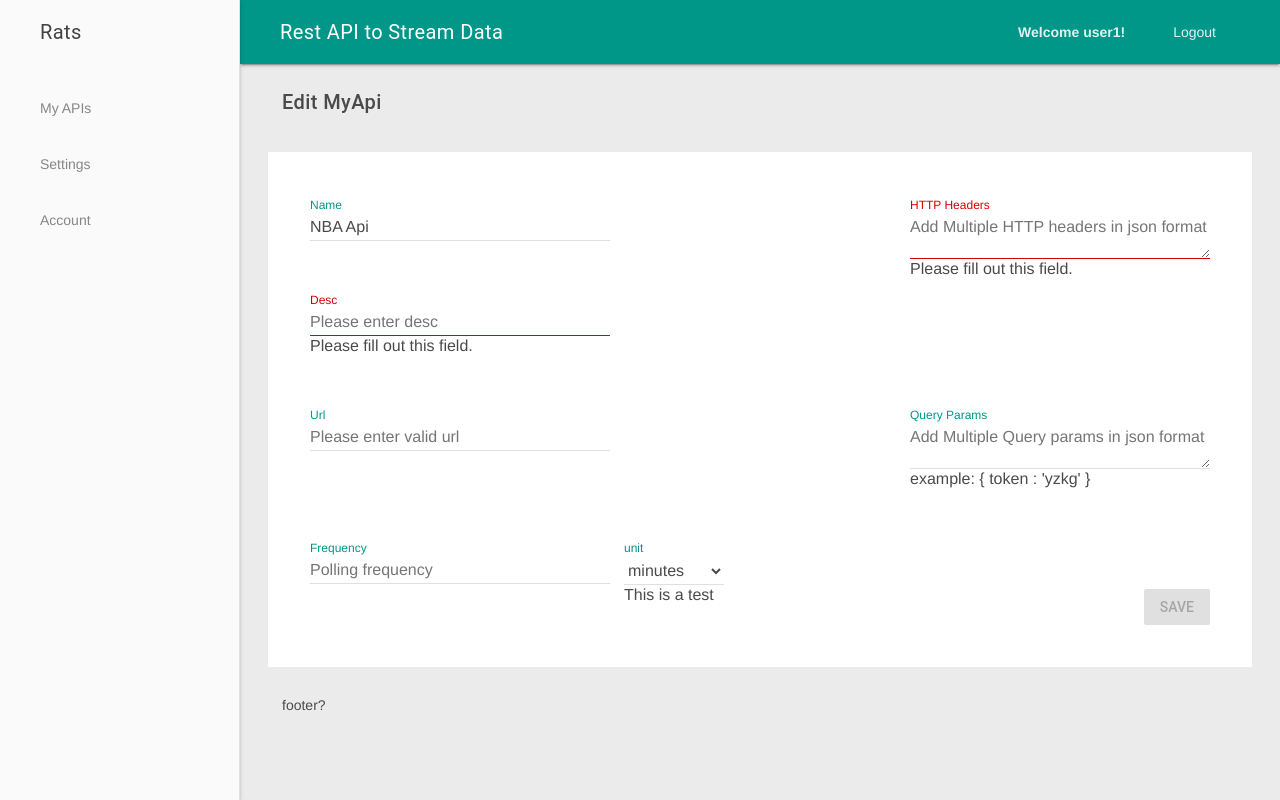
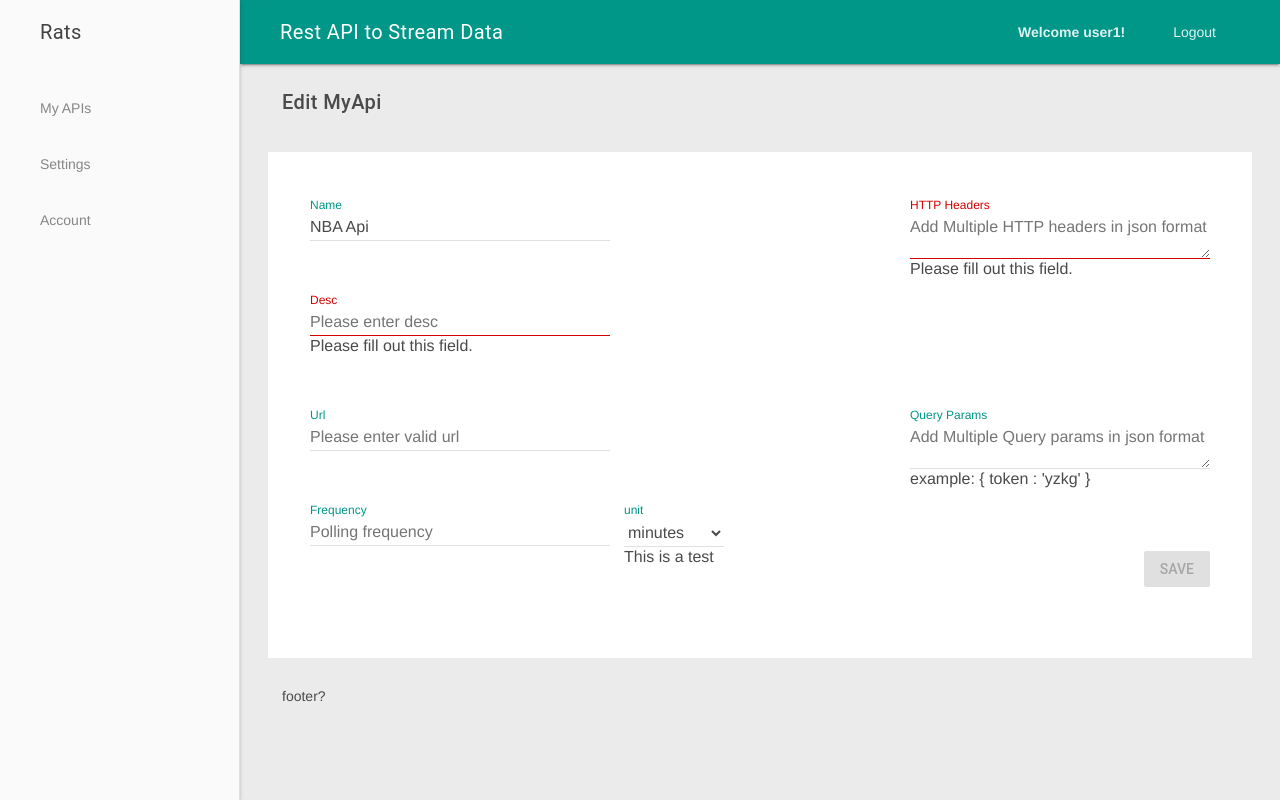
Before and after one commit to rest2stream/rest2stream, a Vue app in the folder vue3/: page /myapi/edit/1 in a window 1280 px wide. Built offline with nearby package versions, Linux system fonts and the light colour scheme.

Commit message:
optmized

```diff
--- a/vue3/src/views/MyApiEdit.vue
+++ b/vue3/src/views/MyApiEdit.vue
@@ -1,6 +1,7 @@
 <template>
   <FormMain
     v-model="frm"
+    :class="css"
     :styling="{
       divClass: 'mdl-textfield mdl-js-textfield mdl-textfield--floating-label',
       labelClass: 'mdl-textfield__label',
@@ -12,34 +13,31 @@
 <!--      {{frm}}
       {{store.state.myapi}} -->
 
-        <div :class="`${css}__name`">
         <FormInput
+          :class="`${css}__name`"
           id="Name"
           type="text"
           placeholder="Please enter text"
           v-model="frm.name"
           required
         />
-        </div>
 
-        <div :class="`${css}__desc`">
         <FormInput
+          :class="`${css}__desc`"
           id="Desc"
           type="text"
           placeholder="Please enter desc"
           v-model="frm.description"
           required
         />
-        </div>
 
-        <div :class="`${css}__url`">
         <FormInput
+          :class="`${css}__url`"
           id="Url"
           type="url"
           placeholder="Please enter valid url"
           v-model="frm.url"
         />
-        </div>
 
         <div :class="`${css}__frequency`">
           <div>
@@ -62,8 +60,8 @@
           </div>
         </div>
 
-        <div :class="`${css}__headers`">
         <FormTextarea
+          :class="`${css}__headers`"
           v-model="frm.http_headers"
           id="headers"
           label="HTTP Headers"
@@ -71,17 +69,15 @@
           help="example: { Authorization: 'Basic AfgasdwQDU1dzByYM==' }"
           required
         />
-        </div>
 
-        <div class="`${css}__query_params`">
         <FormTextarea
+          :class="`${css}__query_params`"
           v-model="frm.query_params"
           id="query_params"
           label="Query Params"
           placeholder="Add Multiple Query params in json format"
           help="example: { token : 'yzkg' }"
         />
-        </div>
 
         <div :class="`${css}__button`">
           <button @click.prevent="create()" :disabled="!isValid" class="mdl-button mdl-js-button mdl-button--raised mdl-js-ripple-effect mdl-button--accent">
```
Lines whose indentation alone changed are shown as unchanged.
